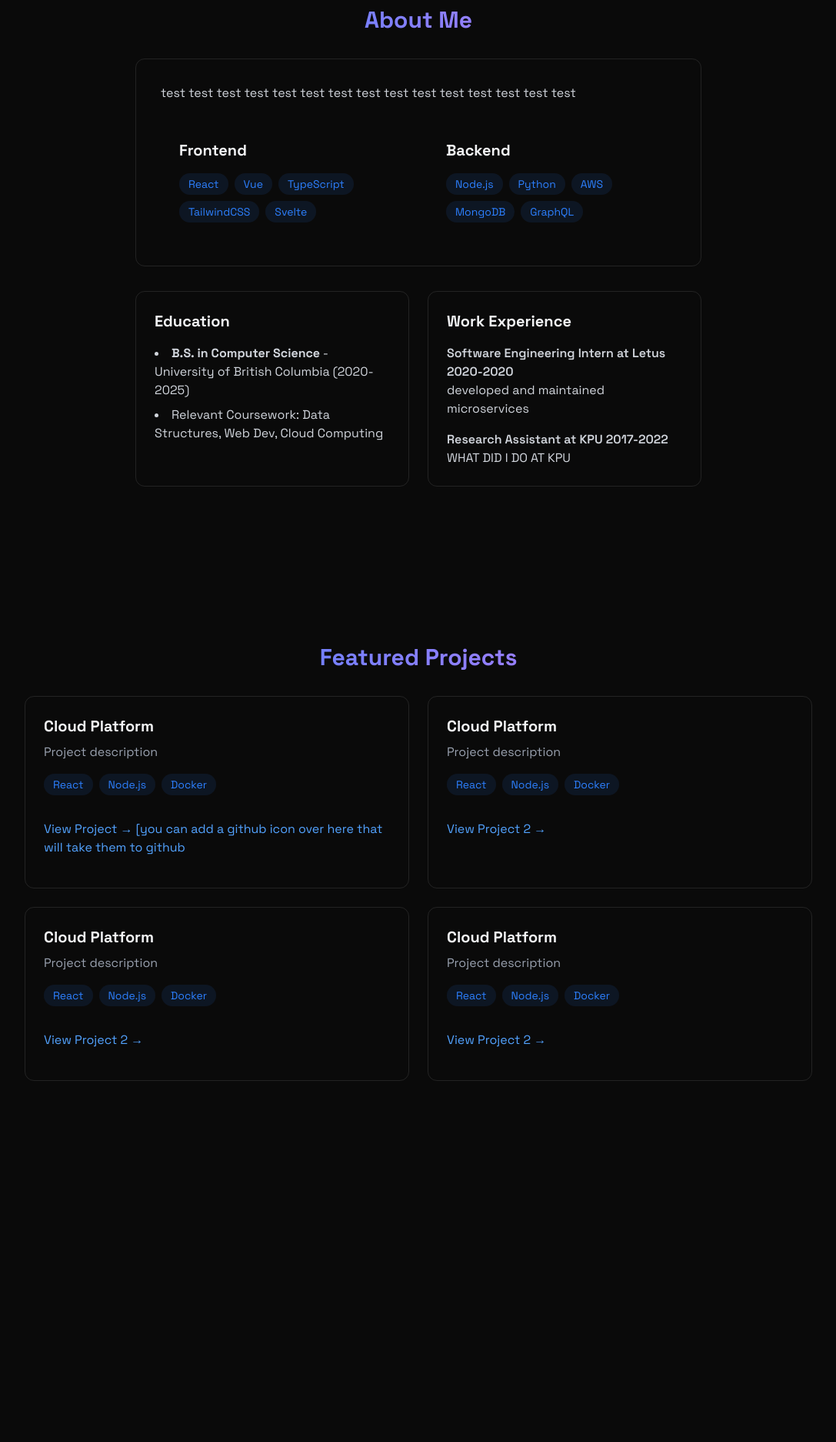
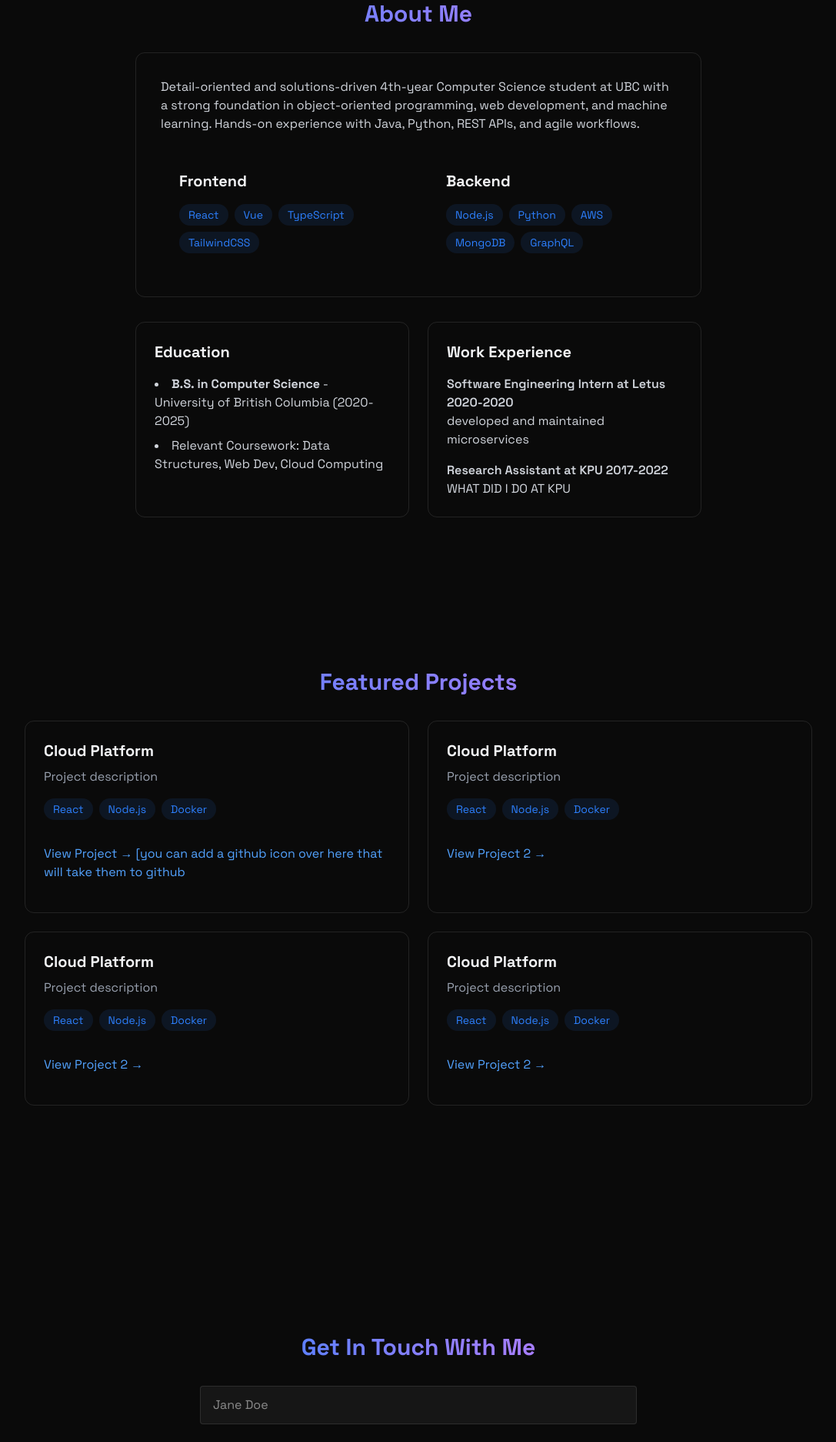
Before and after one commit to CharviGulati/Personal-Portfolio, a React (Vite) app: page / in a window 1280 px wide. Shown: the part 880-2753 px from the top of the page at 77% size, without its empty margins (96-1183 px from the left). Before the commit the page ends 2400 px from the top, so only its background shows below. Built offline with nearby package versions, Linux system fonts and the light colour scheme; no server answers.

Commit message:
Skeletal working code

```diff
--- a/src/App.jsx
+++ b/src/App.jsx
@@ -8,6 +8,7 @@ import {MobileMenu} from "./components/MobileMenu.jsx";
 import {Home} from "./components/sections/Home.jsx";
 import {About} from "./components/sections/About.jsx";
 import {Projects} from "./components/sections/Projects.jsx";
+import {Contact} from "./components/sections/Contact.jsx";
 function App() {
     const[isLoaded, setIsLoaded] = useState(false);
     const[menuOpen, setMenuOpen] = useState(false);
@@ -22,6 +23,7 @@ function App() {
             <Home/>
             <About/>
             <Projects/>
+            <Contact/>
         </div>
     </>
   );
--- a/src/components/Navbar.jsx
+++ b/src/components/Navbar.jsx
@@ -34,16 +34,16 @@ export const Navbar = ({menuOpen, setMenuOpen}) => {
                             About
                         </a>
 
+                        <a href="#projects"
+                           className="text-gray-300 hove:text-white transition-colors">
+                            {" "}
+                            Projects
+                        </a>
+
                         <a href="#contact"
                            className="text-gray-300 hove:text-white transition-colors">
                             {" "}
                             Contact
-                        </a>
-
-                        <a href="#projects"
-                           className="text-gray-300 hove:text-white transition-colors">
-                            {" "}
-                            Projects
                         </a>
                     </div>
                 </div>
--- /dev/null
+++ b/src/components/RevealOnScroll.jsx
@@ -0,0 +1,25 @@
+import {useEffect, useRef} from "react";
+
+
+export const RevealOnScroll = ({ children }) => {
+    const ref = useRef(null);
+
+    useEffect(() => {
+        const observer = new IntersectionObserver( ([entry]) => {
+            if (entry.isIntersecting){
+                ref.current.classList.add("visible");
+            }
+        }, {threshold: 0.2, rootMargin: "0px 0px -50px 0px"});
+        if (ref.current) {
+            observer.observe(ref.current);
+        }
+
+        return() => observer.disconnect();
+    });
+
+    return (
+        <div ref={ref} className="reveal">
+            {children}
+        </div>
+    );
+}
--- a/src/components/sections/About.jsx
+++ b/src/components/sections/About.jsx
@@ -1,3 +1,5 @@
+import {RevealOnScroll} from "../RevealOnScroll.jsx"
+
 export const About = () => {
 
     const frontendSkills = [
@@ -5,7 +7,6 @@ export const About = () => {
         "Vue",
         "TypeScript",
         "TailwindCSS",
-        "Svelte",
     ];
 
     const backendSkills = [
@@ -17,6 +18,7 @@ export const About = () => {
 
     return (
         <section id="about" className="min-h-screen flex items-center justify-center py-20">
+            <RevealOnScroll>
                 <div className="max-w-3xl mx-auto px-4">
                     <h2 className="text-3xl font-bold mb-8 bg-gradient-to-r
                 from-blue-500 to-purple-400 bg-clip-text text-transparent text-center">
@@ -24,9 +26,9 @@ export const About = () => {
                     </h2>
                     <div className="rounded-xl p-8 border-white/10 border hover:-translate-y-1 transition-all">
                         <p className="text-gray-300 mb-6">
-                        test test test test test
-                        test test test test test
-                        test test test test test
+                            Detail-oriented and solutions-driven 4th-year Computer Science student at UBC with a strong
+                            foundation in object-oriented programming, web development, and machine learning.
+                            Hands-on experience with Java, Python, REST APIs, and agile workflows.
                         </p>
 
                         <div className="grid grid-cols-1 md:grid-cols-2 gap-6">
@@ -110,6 +112,7 @@ export const About = () => {
                         </div>
                     </div>
                 </div>
+            </RevealOnScroll>
         </section>
     );
 }
--- a/src/components/sections/Contact.jsx
+++ b/src/components/sections/Contact.jsx
@@ -0,0 +1,89 @@
+import {RevealOnScroll} from "../RevealOnScroll.jsx";
+import emailjs from 'emailjs-com'
+import {useState} from "react";
+
+export const Contact = () => {
+
+    const [formData, setFormData] = useState({
+        name: "",
+        email: "",
+        message: "",
+    });
+
+    console.log(
+        "SERVICE_ID:", import.meta.env.VITE_SERVICE_ID,
+        "TEMPLATE_ID:", import.meta.env.VITE_TEMPLATE_ID,
+        "PUBLIC_KEY:", import.meta.env.VITE_PUBLIC_KEY
+    );
+
+    const handleSubmit = (e) => {
+        e.preventDefault();
+        emailjs
+            .sendForm(
+                import.meta.env.VITE_SERVICE_ID,
+                import.meta.env.VITE_TEMPLATE_ID,
+                e.target,
+                import.meta.env.VITE_PUBLIC_KEY
+            ).then((result) => {
+            alert("Message Sent!!");
+            setFormData({name: "", email: "", message: ""});
+        }).catch(() => alert("Something went wrong! Try again maybe?"));
+    };
+
+    return (
+        <section id="contact"
+                 className="min-h-screen flex items-center justify-center py-20">
+            <RevealOnScroll>
+                <div className="px-4 w-150">
+                    <h2 className="text-3xl font-bold mb-8 bg-gradient-to-r
+                from-blue-500 to-purple-400 bg-clip-text text-transparent text-center">
+                        Get In Touch With Me
+                    </h2>
+                    <form className="space-y-6" onSubmit={handleSubmit}>
+                        <div className="relative">
+                            <input type="text"
+                                   id="name"
+                                   name="name"
+                                   required
+                                   value={formData.name}
+                                   className="w-full bg-white/5 border border-white/10 rounded px-4 py-3 text-white transition focus:outline-none focus:border-blue-500 focus:bg-blue-500/5"
+                                   placeholder="Jane Doe"
+                                   onChange={(e) => setFormData({...formData, name: e.target.value})}>
+                            </input>
+                        </div>
+
+                        <div className="relative">
+                            <input type="text"
+                                   id="email"
+                                   name="email"
+                                   required
+                                   value={formData.email}
+                                   className="w-full bg-white/5 border border-white/10 rounded px-4 py-3 text-white transition focus:outline-none focus:border-blue-500 focus:bg-blue-500/5"
+                                   placeholder="Jane.doe@example.com"
+                                   onChange={(e) => setFormData({...formData, email: e.target.value})}>
+                            </input>
+                        </div>
+
+                        <div className="relative">
+                            <textarea type="text"
+                                      id="message"
+                                      name="message"
+                                      required
+                                      value={formData.message}
+                                      rows={5}
+                                      className="w-full bg-white/5 border border-white/10 rounded px-4 py-3 text-white transition focus:outline-none focus:border-blue-500 focus:bg-blue-500/5"
+                                      placeholder="Your message..."
+                                      onChange={(e) => setFormData({...formData, message: e.target.value})}>>
+                            </textarea>
+                        </div>
+                        <button type="submit"
+                                className="w-full bg-blue-500 text-white py-3 px-6 rounded font-medium transition relative overflow-hidden hover:translate-y-0.5 hover:shadow-[0_0_15px_rgba(59,130,246,0.4)]">
+                            Send Message
+                        </button>
+
+                    </form>
+                </div>
+            </RevealOnScroll>
+        </section>
+    )
+}
--- a/src/components/sections/Home.jsx
+++ b/src/components/sections/Home.jsx
@@ -1,7 +1,11 @@
+import {RevealOnScroll} from "../RevealOnScroll.jsx"
+
 
 export const Home = () => {
     return (
         <section id="home" className="min-h-screen flex items-center justify-center relative">
+
+            <RevealOnScroll>
                 <div className="text-center z-10 px-4">
                     <h1 className="text-5xl md:text:7xl folnt-bold mb-6 bg-gradient-to-r from-blue-500 to-purple-600
                 bg-clip-text text-transparent leading-right">
@@ -23,7 +27,7 @@ export const Home = () => {
                         </a>
                     </div>
                 </div>
-
+            </RevealOnScroll>
         </section>
     );
 }
--- a/src/components/sections/Projects.jsx
+++ b/src/components/sections/Projects.jsx
@@ -1,7 +1,11 @@
+import {RevealOnScroll} from "../RevealOnScroll.jsx"
+
+
 export const Projects = () => {
     return (
         <section id="projects"
                  className="min-h-screen flex items-center justify-center py-20">
+            <RevealOnScroll>
                 <div className="max-w-5xl mx-auto pd-4">
                     <h2 className="text-3xl font-bold mb-8 bg-gradient-to-r
                 from-blue-500 to-purple-400 bg-clip-text text-transparent text-center">
@@ -118,11 +122,9 @@ export const Projects = () => {
                                 </a>
                             </div>
                         </div>
-
-
                     </div>
-
                 </div>
+            </RevealOnScroll>
         </section>
     );
 }
--- a/src/index.css
+++ b/src/index.css
@@ -36,4 +36,15 @@ body {
     .animate-loading-bar {
         animation: loading 0.8s ease infinite;
     }
+
+    .reveal {
+        opacity: 0;
+        transform: translateY(20px);
+        transition: opacity 0.7s ease, transform 0.7s ease;
+    }
+
+    .reveal.visible {
+        opacity: 1;
+        transform: translateY(0);
+    }
 }
```
Also changed, not shown: 1 other file (tests, documents, lock files or other folders). Lines whose indentation alone changed are shown as unchanged.
